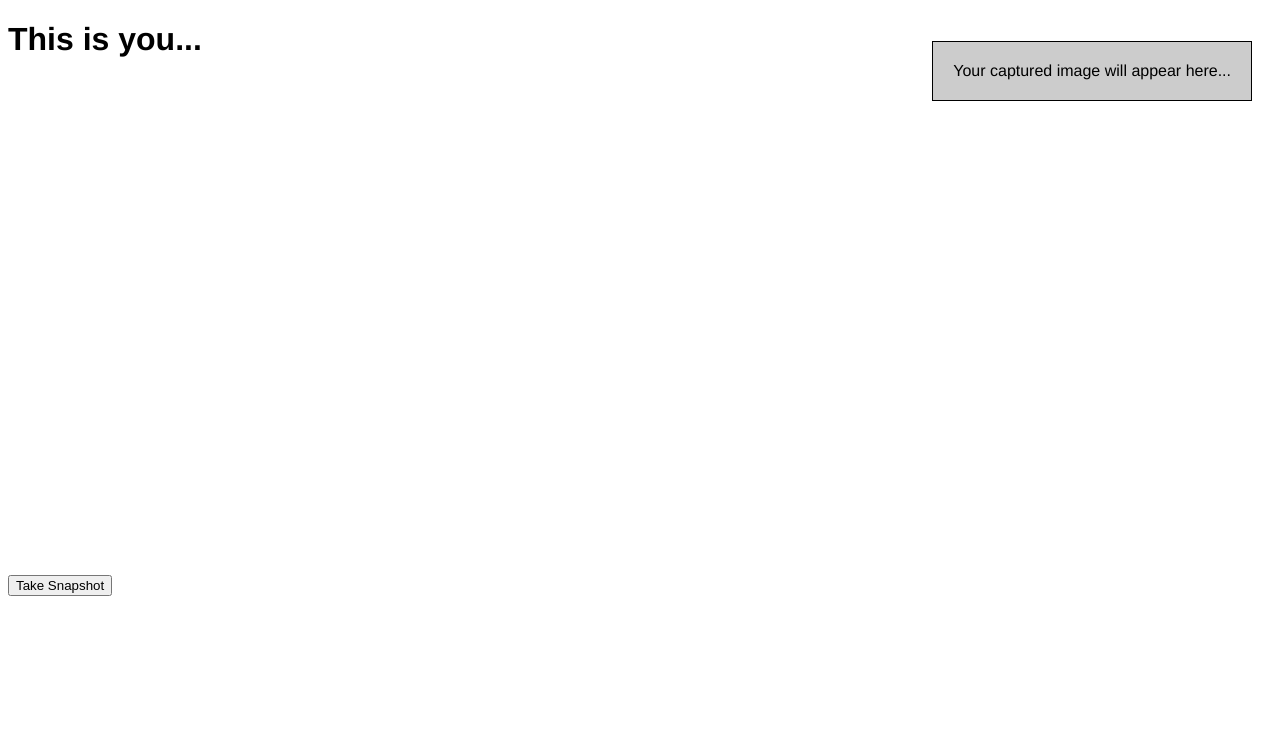
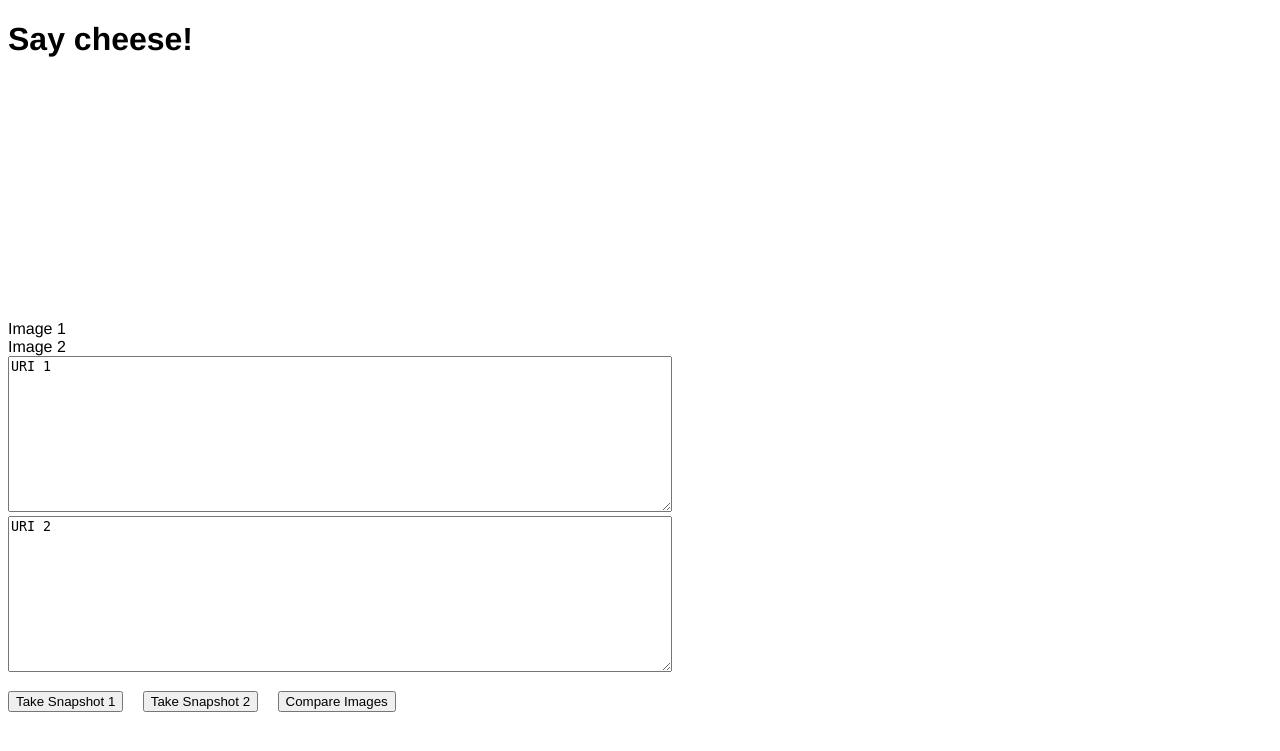
Before and after one commit to ebrensi/cam-capture, a Flask app: page / in a window 1280 px wide. Shown: the top 751 px of the page. Run offline with Flask 2, Linux system fonts and the light colour scheme.

Commit message:
add second snapshot and compare button

```diff
--- a/templates/index.html
+++ b/templates/index.html
@@ -3,7 +3,7 @@
 <html lang="en">
 <head>
 	<meta http-equiv="Content-Type" content="text/html; charset=utf-8">
-	<title>Video Freeze test</title>
+	<title>Live ROC test</title>
 	<style type="text/css">
 		body { font-family: Helvetica, sans-serif; }
 		h2, h3 { margin-top:0; }
@@ -13,20 +13,23 @@
 	</style>
 </head>
 <body>
-	<div id="results">Your captured image will appear here...</div>
-
-	<h1>This is you...</h1>
+	<h1>Say cheese!</h1>
 
 	<div id="my_camera"></div>
 
+	<div id="result1">Image 1</div>
+	<div id="result2">Image 2</div>
+
+	<textarea id="uri1" rows="10" cols="80">URI 1</textarea>
+	<textarea id="uri2" rows="10" cols="80">URI 2</textarea>
 	<!-- First, include the Webcam.js JavaScript Library -->
 	<script type="text/javascript" src="../static/webcam.min.js"></script>
 
 	<!-- Configure a few settings and attach camera -->
 	<script language="JavaScript">
 		Webcam.set({
-			width: 640,
-			height: 480,
+			width: 320,
+			height: 240,
 			image_format: 'jpeg',
 			jpeg_quality: 90
 		});
@@ -35,18 +38,21 @@
 
 	<!-- A button for taking snaps -->
 	<form>
-		<input type=button value="Take Snapshot" onClick="take_snapshot()">
+		<input type=button value="Take Snapshot 1" onClick="take_snapshot('1')">
+		<input type=button value="Take Snapshot 2" onClick="take_snapshot('2')">
+		<input type=button value="Compare Images" onClick="#">
 	</form>
 
 	<!-- Code to handle taking the snapshot and displaying it locally -->
 	<script language="JavaScript">
-		function take_snapshot() {
+		function take_snapshot(image_num) {
 			// take snapshot and get image data
 			Webcam.snap( function(data_uri) {
 				// display results in page
-				document.getElementById('results').innerHTML =
-					'<h2>Here is your image:</h2>' +
+				document.getElementById('result'+image_num).innerHTML =
+					'<h2>Image ' + image_num + ': </h2>' +
 					'<img src="'+data_uri+'"/>';
+				document.getElementById('uri'+image_num).innerHTML = data_uri;
 			} );
 		}
 	</script>
```
